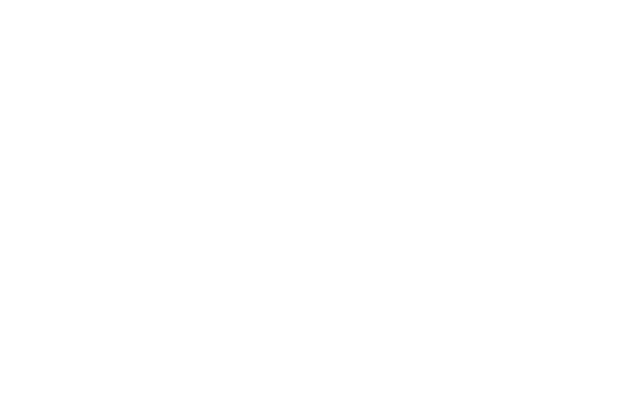
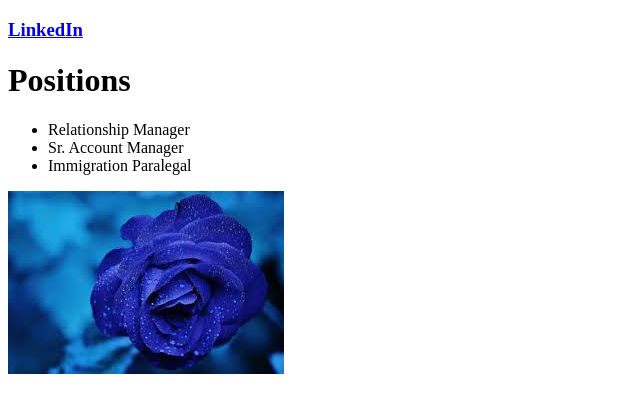
Before and after one commit to simvirk5/Week1, a plain HTML site: page resume_page/index.html in a window 1280 px wide. Shown: the whole page, without its empty margins (0-640 px from the left). Drawn offline with Linux system fonts and the light colour scheme.

Commit message:
Commit 6 - Added initial content for resume site

```diff
--- a/resume_page/index.html
+++ b/resume_page/index.html
@@ -4,6 +4,20 @@
 	<title></title>
 </head>
 <body>
+<h3>
+		<a href="https://www.linkedin.com/feed/">LinkedIn</a>
+</h3>
 
+<h1>
+	Positions
+</h1>
+	<ul>
+		<li>Relationship Manager</li>
+		<li>Sr. Account Manager</li>
+		<li>Immigration Paralegal</li>
+	</ul>
+
+<img src="imgage.jpeg">
+</main>
 </body>
 </html>
```
Also changed, not shown: resume_page/imgage.jpeg (added), 1 other file.
